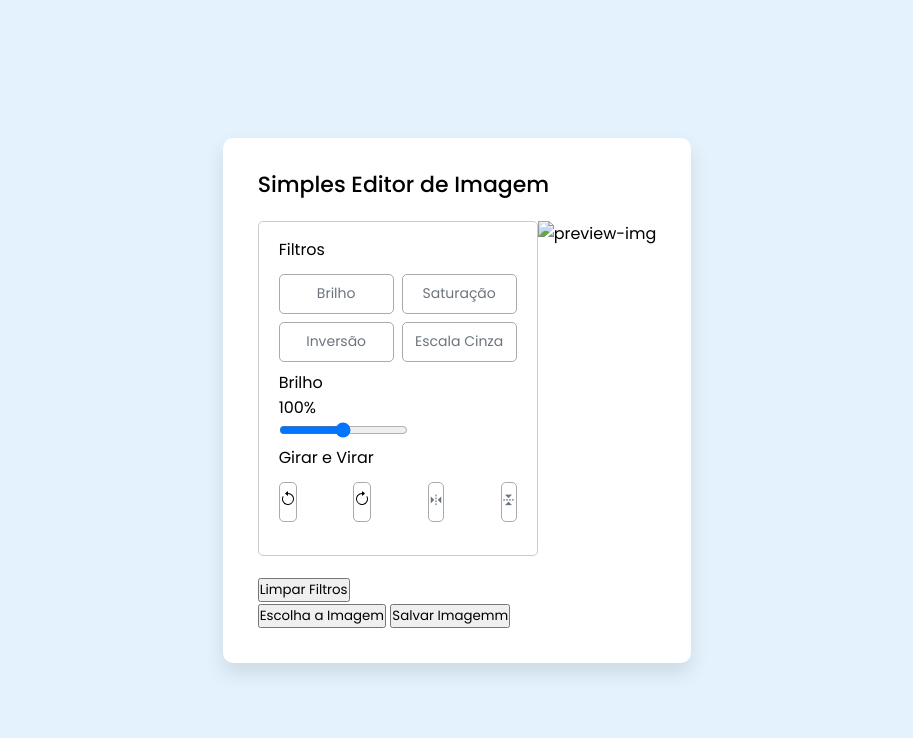
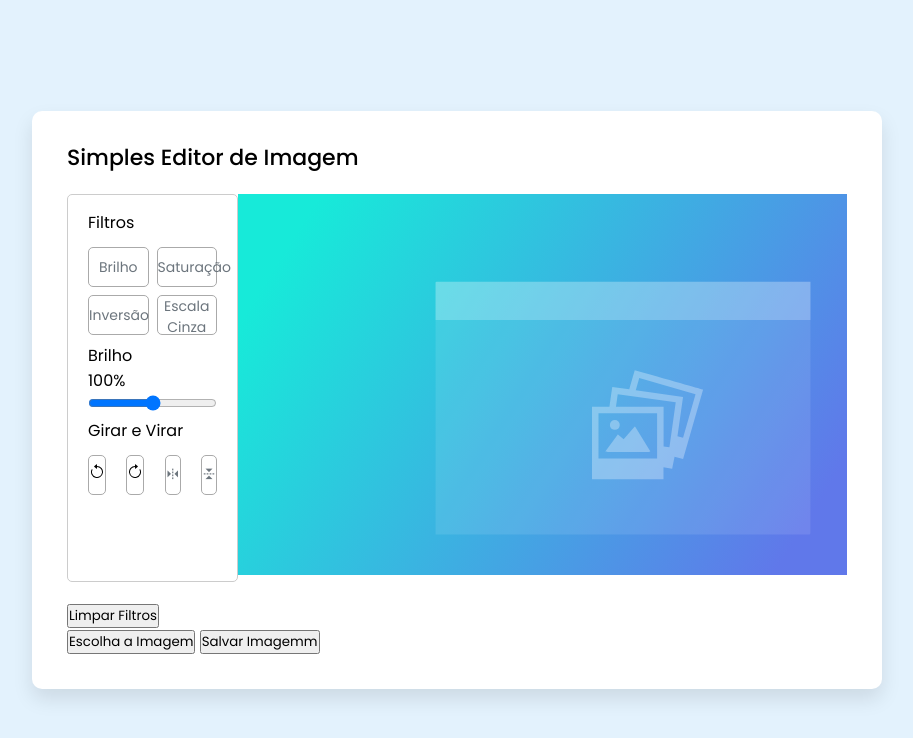
Before and after one commit to curioussdev/Image-Editor, a plain HTML site: page index.html in a window 1280 px wide. Shown: the whole page, without its empty margins (183-1096 px from the left). Drawn offline with nearby package versions, Linux system fonts and the light colour scheme.

Commit message:
resizing img

```diff
--- a/index.html
+++ b/index.html
@@ -42,7 +42,7 @@
                 </div>
             </div>
             <div class="preview-img">
-                <img src="img/image-placeholder.svg" alt="preview-img">
+                <img style="width: 100%;" src="assets/img/image-placeholder.svg" alt="preview-img">
             </div>
         </div>
         <div class="controls">
```
